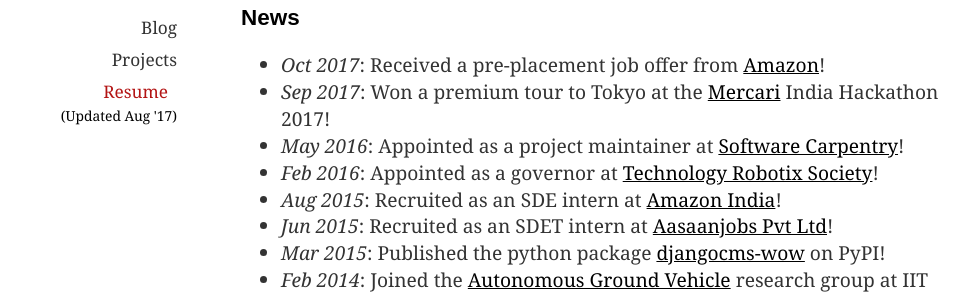
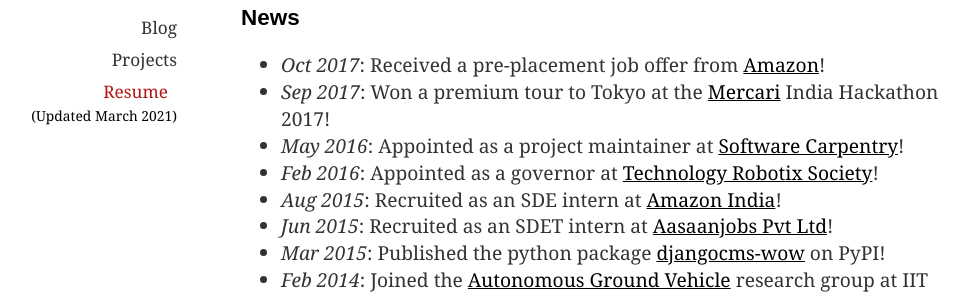
Before and after one commit to aa-dit-yuh/aa-dit-yuh.github.io, a Jekyll site: the page built from index.md, in a window 1280 px wide. Shown: the part 307-605 px from the top of the page, without its empty margins (143-1115 px from the left). Built offline with Jekyll 4.4.1, drawn with Linux system fonts in a browser that asks for light colours.

Commit message:
♻️ Update CV

```diff
--- a/_includes/header.html
+++ b/_includes/header.html
@@ -15,7 +15,7 @@
             <li>
                 <a class=resume-link href="/resume.pdf">Resume</a>
                 &nbsp;<br/>
-                <span class=resume-update>(Updated Aug '17)</span>
+                <span class=resume-update>(Updated March 2021)</span>
             </li>
         </ul>
     </div>
```
Also changed, not shown: 1 other file.
